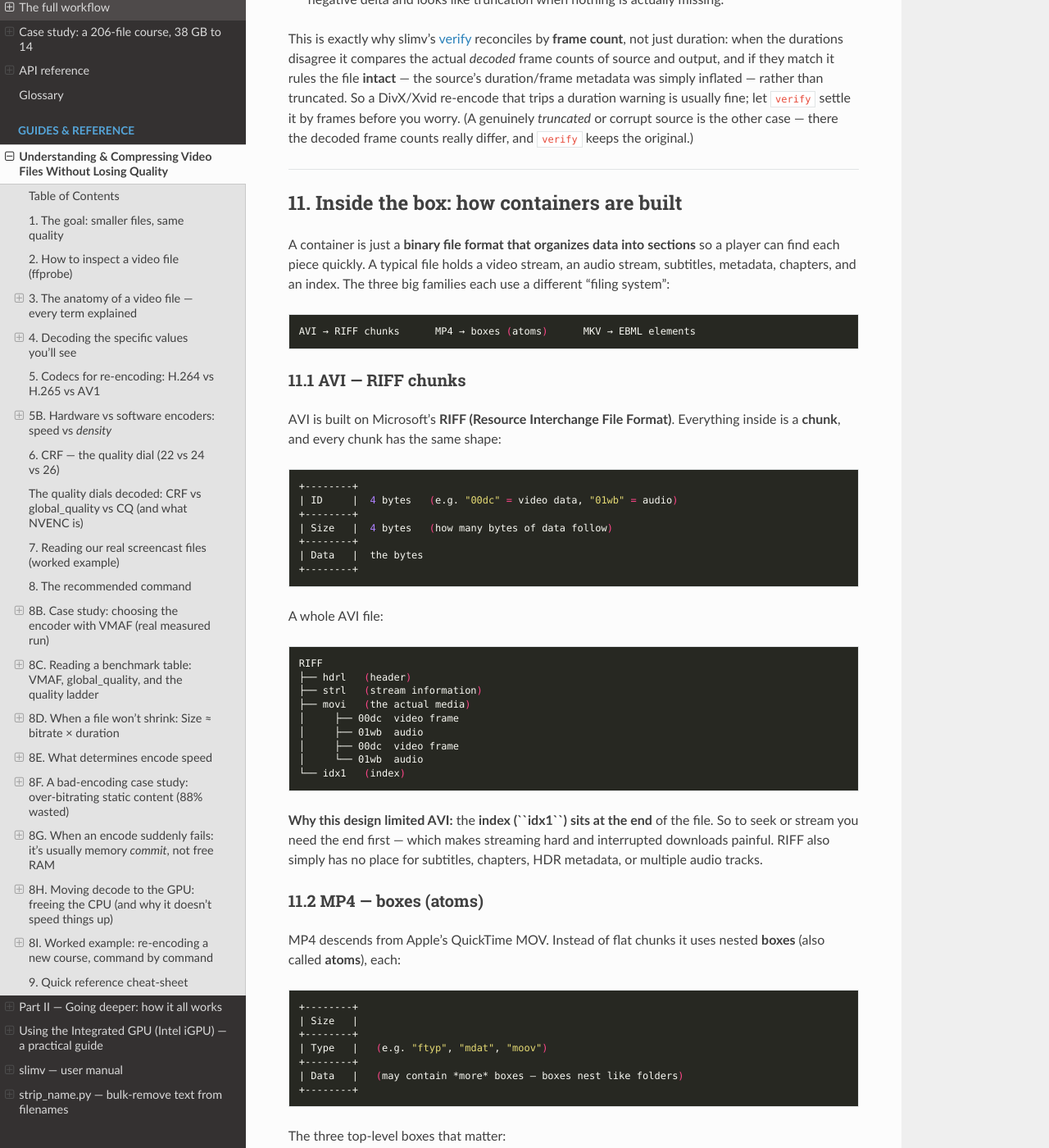
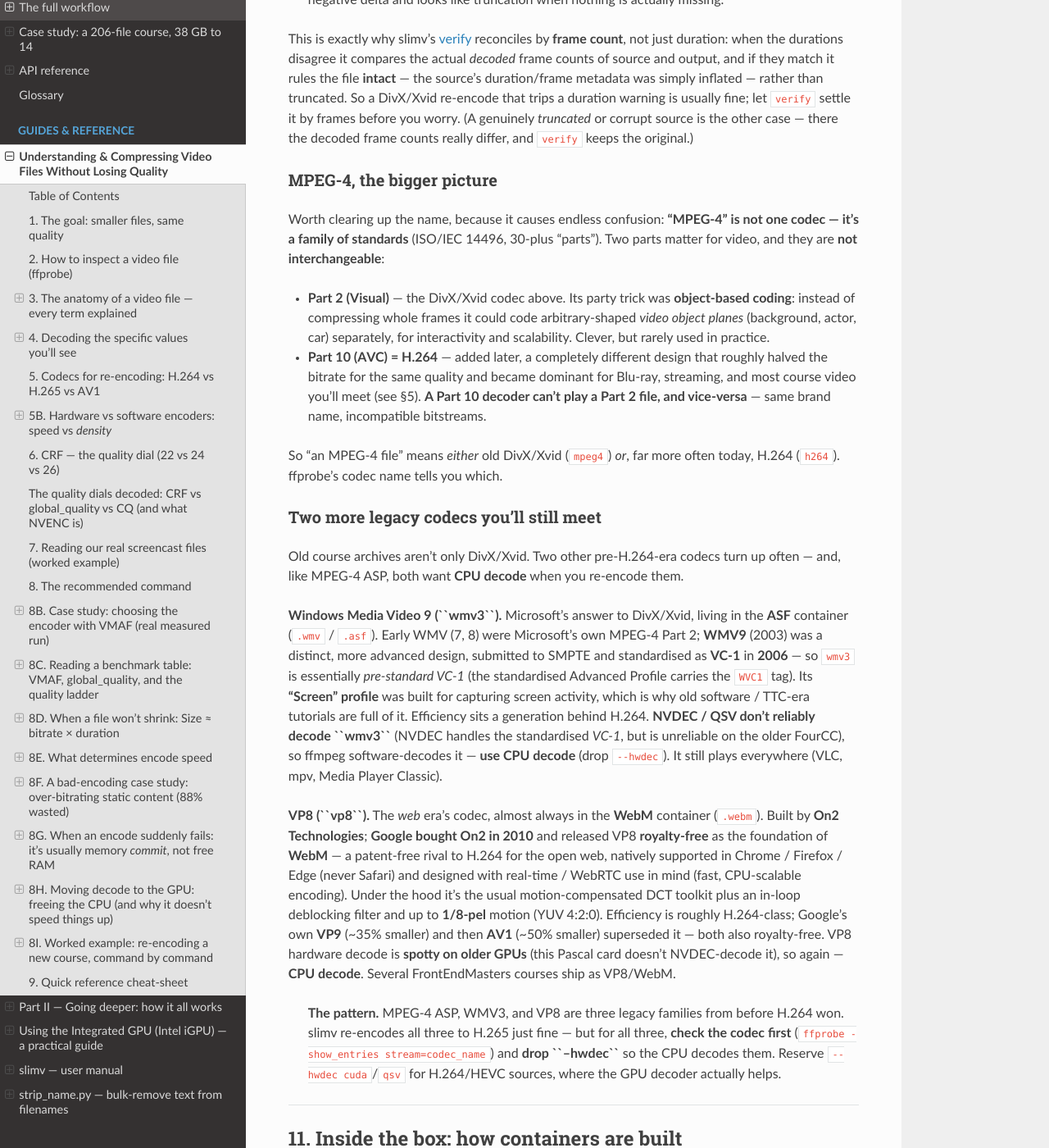
Before and after one commit to abdelhaleemahmed/slimv, a Sphinx documentation site: the page built from docs/source/understanding-video-compression.rst, in a window 1280 px wide and 1400 px high, scrolled down 38393 px. Shown: the whole window at 82% size. Built offline with Sphinx 7.4.7 and the Read the Docs theme 3.1.0, drawn with Linux system fonts in a browser that asks for light colours.

Commit message:
docs: add WMV3 and VP8 legacy-codec sections + MPEG-4 family clarification
Covers wmv3 (WMV9/VC-1 ancestor, ASF) and vp8 (WebM), their history/technical basics, and the practical note that NVDEC/QSV don't reliably decode them -> CPU decode. Plus 'MPEG-4 is a family' (Part 2 vs Part 10).

Co-Authored-By: Claude Opus 4.8 <noreply@anthropic.com>

```diff
--- a/docs/source/understanding-video-compression.rst
+++ b/docs/source/understanding-video-compression.rst
@@ -2006,6 +2006,61 @@ DivX/Xvid re-encode that trips a duration warning is usually fine; let ``verify`
 settle it by frames before you worry. (A genuinely *truncated* or corrupt source is
 the other case — there the decoded frame counts really differ, and ``verify`` keeps
 the original.)
+
+MPEG-4, the bigger picture
+~~~~~~~~~~~~~~~~~~~~~~~~~~~~
+
+Worth clearing up the name, because it causes endless confusion: **"MPEG-4" is not
+one codec — it's a family of standards** (ISO/IEC 14496, 30-plus "parts"). Two parts
+matter for video, and they are **not interchangeable**:
+
+- **Part 2 (Visual)** — the DivX/Xvid codec above. Its party trick was **object-based
+  coding**: instead of compressing whole frames it could code arbitrary-shaped *video
+  object planes* (background, actor, car) separately, for interactivity and
+  scalability. Clever, but rarely used in practice.
+- **Part 10 (AVC) = H.264** — added later, a completely different design that roughly
+  halved the bitrate for the same quality and became dominant for Blu-ray, streaming,
+  and most course video you'll meet (see §5). **A Part 10 decoder can't play a Part 2
+  file, and vice-versa** — same brand name, incompatible bitstreams.
+
+So "an MPEG-4 file" means *either* old DivX/Xvid (``mpeg4``) *or*, far more often
+today, H.264 (``h264``). ffprobe's codec name tells you which.
+
+Two more legacy codecs you'll still meet
+~~~~~~~~~~~~~~~~~~~~~~~~~~~~~~~~~~~~~~~~~~
+
+Old course archives aren't only DivX/Xvid. Two other pre-H.264-era codecs turn up
+often — and, like MPEG-4 ASP, both want **CPU decode** when you re-encode them.
+
+**Windows Media Video 9 (``wmv3``).** Microsoft's answer to DivX/Xvid, living in the
+**ASF** container (``.wmv`` / ``.asf``). Early WMV (7, 8) were Microsoft's own MPEG-4
+Part 2; **WMV9** (2003) was a distinct, more advanced design, submitted to SMPTE and
+standardised as **VC-1** in **2006** — so ``wmv3`` is essentially *pre-standard VC-1*
+(the standardised Advanced Profile carries the ``WVC1`` tag). Its **"Screen" profile**
+was built for capturing screen activity, which is why old software / TTC-era tutorials
+are full of it. Efficiency sits a generation behind H.264. **NVDEC / QSV don't reliably
+decode ``wmv3``** (NVDEC handles the standardised *VC-1*, but is unreliable on the older
+FourCC), so ffmpeg software-decodes it — **use CPU decode** (drop ``--hwdec``). It still
+plays everywhere (VLC, mpv, Media Player Classic).
+
+**VP8 (``vp8``).** The *web* era's codec, almost always in the **WebM** container
+(``.webm``). Built by **On2 Technologies**; **Google bought On2 in 2010** and released
+VP8 **royalty-free** as the foundation of **WebM** — a patent-free rival to H.264 for
+the open web, natively supported in Chrome / Firefox / Edge (never Safari) and designed
+with real-time / WebRTC use in mind (fast, CPU-scalable encoding). Under the hood it's
+the usual motion-compensated DCT toolkit plus an in-loop deblocking filter and up to
+**1/8-pel** motion (YUV 4:2:0). Efficiency is roughly H.264-class; Google's own **VP9**
+(~35% smaller) and then **AV1** (~50% smaller) superseded it — both also royalty-free.
+VP8 hardware decode is **spotty on older GPUs** (this Pascal card doesn't NVDEC-decode
+it), so again — **CPU decode**. Several FrontEndMasters courses ship as VP8/WebM.
+
+..
+
+   **The pattern.** MPEG-4 ASP, WMV3, and VP8 are three legacy families from before
+   H.264 won. slimv re-encodes all three to H.265 just fine — but for all three,
+   **check the codec first** (``ffprobe -show_entries stream=codec_name``) and **drop
+   ``--hwdec``** so the CPU decodes them. Reserve ``--hwdec cuda``/``qsv`` for
+   H.264/HEVC sources, where the GPU decoder actually helps.
 
 --------------
 
```
Also changed, not shown: CHANGELOG.md (+5 -0 lines).
